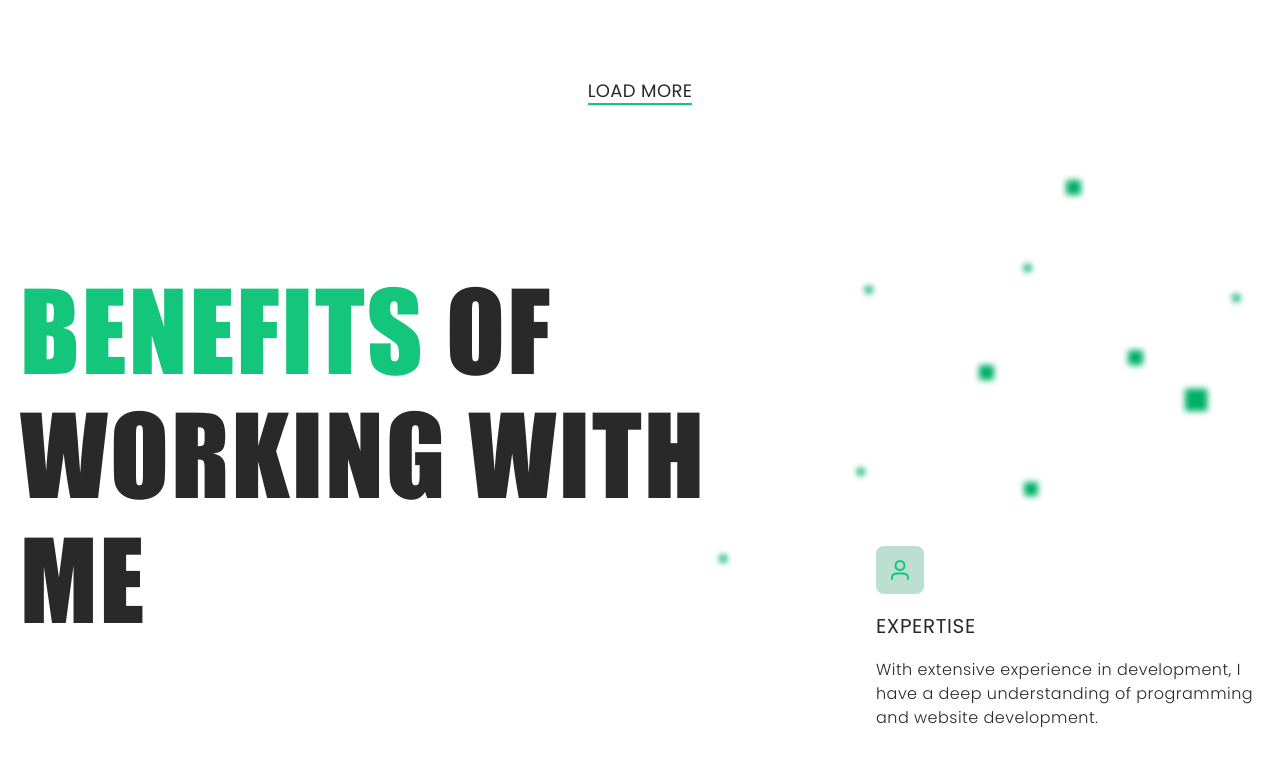
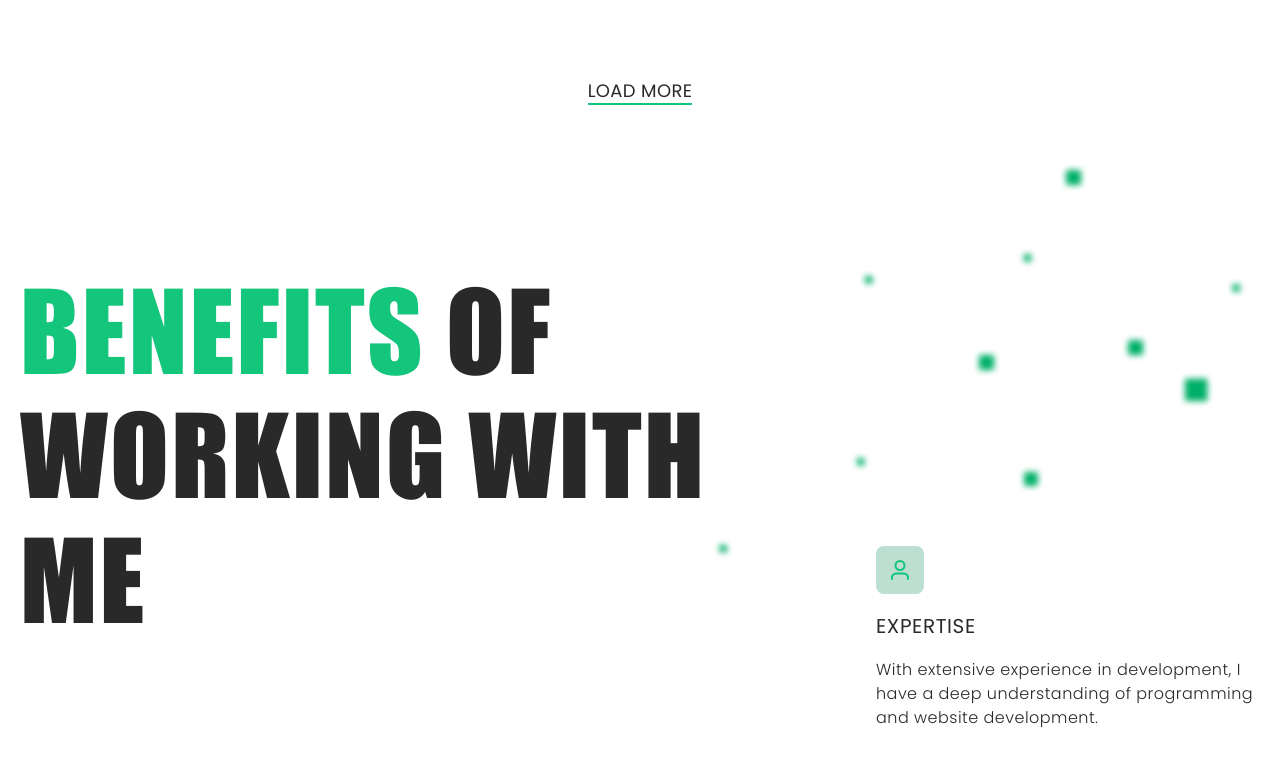
Before and after one commit to svolodarskyi/js-project-group-6, a website built with Vite: page src/index.html in a window 1280 px wide. Shown: the part 5179-5938 px from the top of the page. Built offline with nearby package versions, Linux system fonts and the light colour scheme; no server answers; what accordion-js, izitoast would draw is missing.

Commit message:
Update benefits.css

```diff
--- a/src/css/benefits.css
+++ b/src/css/benefits.css
@@ -120,12 +120,12 @@
         }
     }
 
-    @media only screen and (min-width: 1280px) {
+     @media only screen and (min-width: 1280px) {
         .benefits-section{
-            padding-top: 164px;
-            background-image: url(../img/benefits/benefits-decor-bg-desktop.png);
-            background-repeat: no-repeat;
-            background-position: top 50px right 32px;
+                padding-top: 164px;
+                background-image: url(../img/benefits/benefits-decor-bg-desktop.png);
+                background-repeat: no-repeat;
+                background-position: calc(50% + 340px) 40px;
 
             }
 
```
